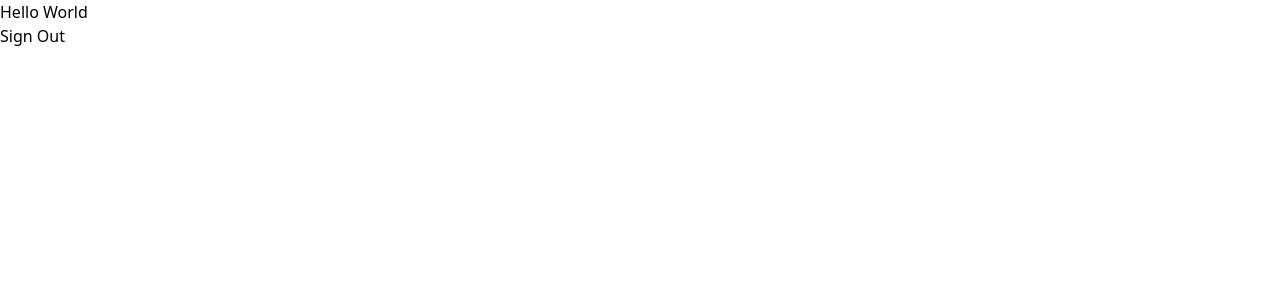
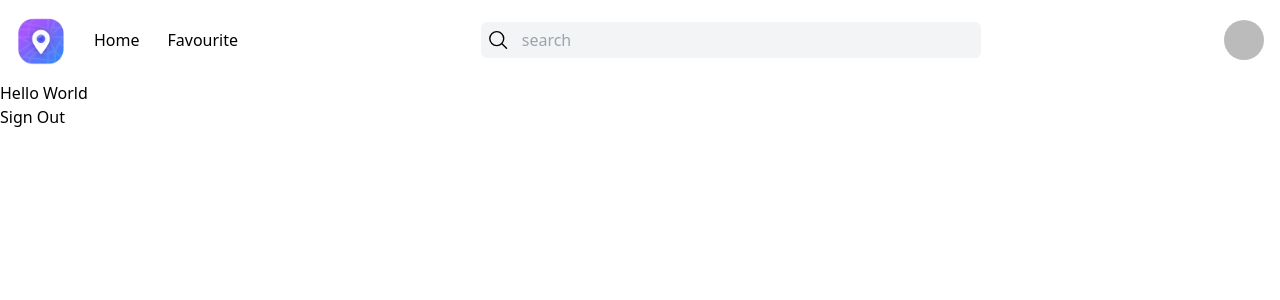
Before and after one commit to Chumani-Lalasa/Google-Map-Place, a Next.js app: page / in a window 1280 px wide. Shown: the top 300 px of the page. Built offline with nearby package versions, Linux system fonts and the light colour scheme; no server answers; sample sign-in values are in the browser's storage.

Commit message:
navbar created

```diff
--- a/app/layout.js
+++ b/app/layout.js
@@ -1,6 +1,7 @@
 import { Geist, Geist_Mono } from "next/font/google";
 import "./globals.css";
 import Provider from "./Provider";
+import HeaderNavBar from "@/components/HeaderNavBar";
 
 const geistSans = Geist({
   variable: "--font-geist-sans",
@@ -24,6 +25,7 @@ export default function RootLayout({ children }) {
         className={`${geistSans.variable} ${geistMono.variable} antialiased`}
       >
         <Provider>
+          <HeaderNavBar />
           {children}
         </Provider>
       </body>
--- /dev/null
+++ b/components/HeaderNavBar.js
@@ -0,0 +1,49 @@
+"use client";
+import { useSession } from "next-auth/react";
+import Image from "next/image";
+import React from "react";
+
+function HeaderNavBar() {
+    const {data:session} = useSession();
+  return (
+
+    <div className="flex items-center justify-between p-4">
+      <div className="flex gap-7 items-center">
+        <Image src="/logo.png" alt="logo" width={50} height={50} />
+        <h2>Home</h2>
+        <h2>Favourite</h2>
+      </div>
+      <div className=" bg-gray-100 p-[6px] rounded-md w-[40%] gap-3 hidden md:flex">
+        <svg
+          xmlns="http://www.w3.org/2000/svg"
+          fill="none"
+          viewBox="0 0 24 24"
+          strokeWidth={1.5}
+          stroke="currentColor"
+          className="size-6"
+        >
+          <path
+            strokeLinecap="round"
+            strokeLinejoin="round"
+            d="m21 21-5.197-5.197m0 0A7.5 7.5 0 1 0 5.196 5.196a7.5 7.5 0 0 0 10.607 10.607Z"
+          />
+        </svg>
+        <input type="text" className="bg-transparent outline-none w-full" placeholder="search"/>
+      </div>
+      <div>
+        {session?.user ?
+            <Image
+                src={session.user.image}
+                alt="user"
+                width={40}
+                height={40}
+                className="rounded-full"
+            /> :
+            null
+        }
+      </div>
+    </div>
+  );
+}
+
+export default HeaderNavBar;
--- a/next.config.mjs
+++ b/next.config.mjs
@@ -1,4 +1,8 @@
 /** @type {import('next').NextConfig} */
-const nextConfig = {};
+const nextConfig = {
+    images: {
+        domains: ['lh3.googleusercontent.com']
+    }
+};
 
 export default nextConfig;
```
